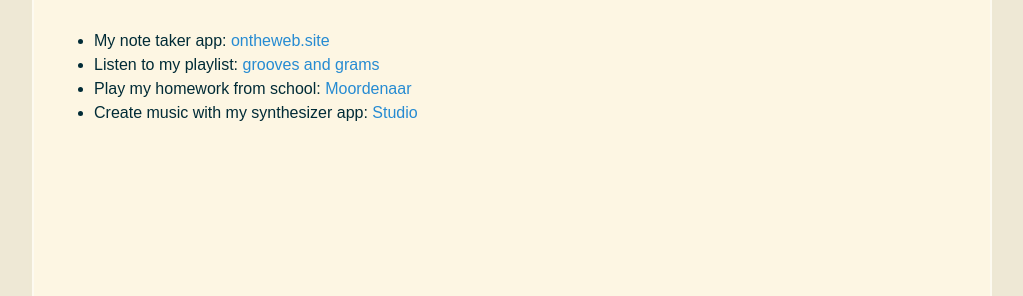
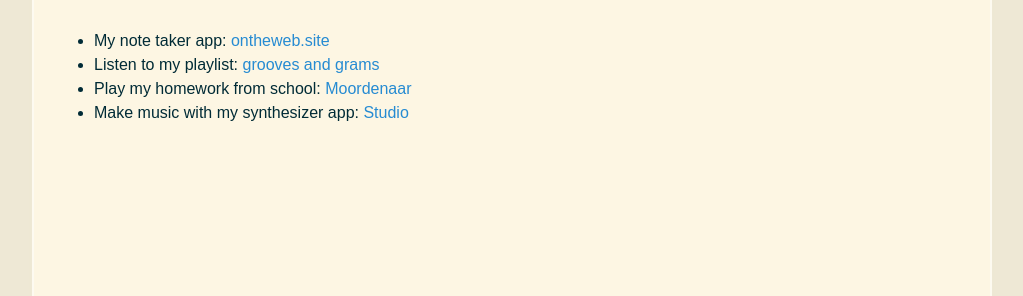
Before and after one commit to nrayamajhee/nrayamajhee.github.io, a Jekyll site: the page built from pages/about.md, in a window 1280 px wide. Shown: the part 380-676 px from the top of the page, without its empty margins (128-1151 px from the left). Built offline with Jekyll 4.4.1, drawn with Linux system fonts in a browser that asks for light colours.

Commit message:
Update link text for synthesizer app

```diff
--- a/pages/about.md
+++ b/pages/about.md
@@ -21,4 +21,4 @@ Stuff:
 - My note taker app: [ontheweb.site](https://ontheweb.site)
 - Listen to my playlist: [grooves and grams](https://nishan.rayamajhee.com/grooves_n_grams/)
 - Play my homework from school: [Moordenaar](https://nishan.rayamajhee.com/Moordenaar/)
-- Create music with my synthesizer app: [Studio](https://nishan.rayamajhee.com/studio/)
+- Make music with my synthesizer app: [Studio](https://studio.ontheweb.site)
```
